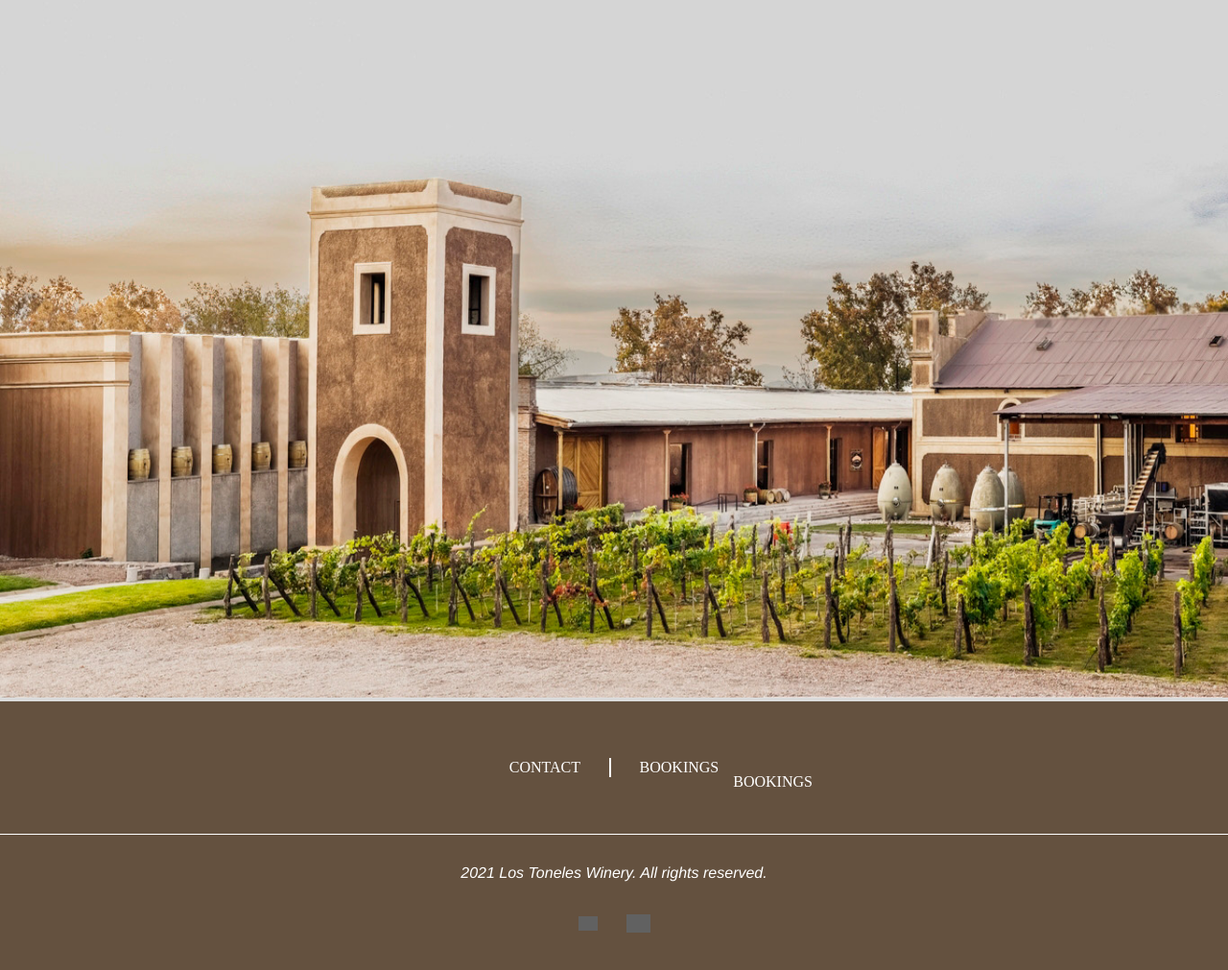
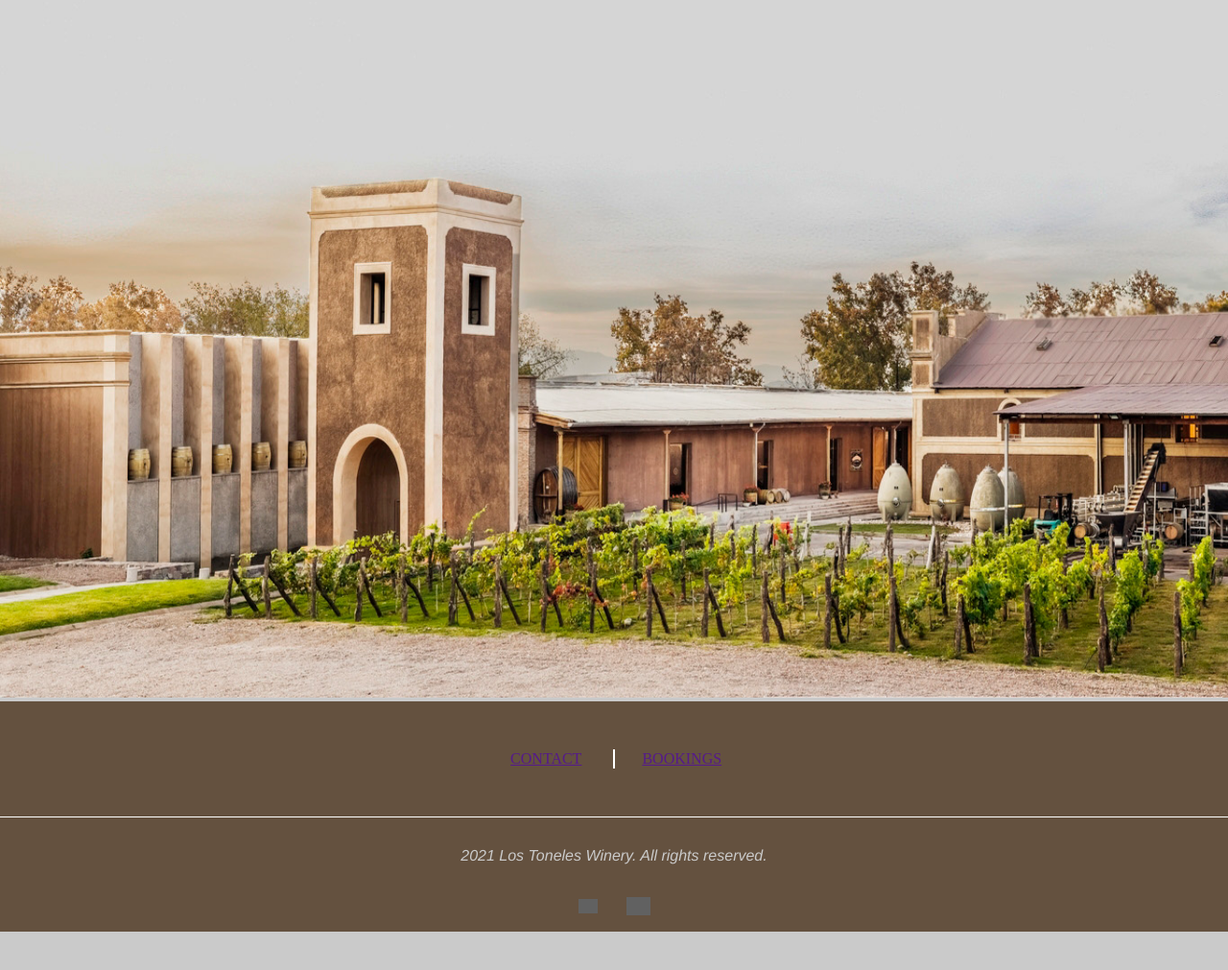
Before and after one commit to RodrigoLV9/Restaurant, a website: page public/pages/cellar.html in a window 1280 px wide. Shown: the part 73-1084 px from the top of the page at 96% size. After the commit the page ends 1044 px from the top, so only its background shows below. Drawn offline with Linux system fonts and the light colour scheme; files that its build step writes are made by us from their sources; grey boxes are pictures that could not be loaded.

Commit message:
Se ha terminado el footer por completo

```diff
--- a/src/scss/base/_footer.scss
+++ b/src/scss/base/_footer.scss
@@ -1,31 +1,57 @@
 footer{
-    height: 280px;
+    height: 240px;
     width: 100%;
     background-color: map-get($colours,primary);
 }
 .foot1{
     border-bottom: 1px solid white;
-    padding: 30px;
-    display: flex;
-    align-items: center;
-    justify-content: center;
+    padding: 40px;
+    @include flexLayout;
+    gap:20px
 }
 .foot1__link1, .foot1__link2{
+    width:100px;
+    display: block;
+    position: relative;
+    width:100px;
+    height: 40px;
+    text-align: center;
+    line-height: 40px;
+    overflow: hidden;
+}
+.link1, .link2{
+    display: block;
+    width: 100%;
+    height: 100%;
+    transition: transform .5s;
     text-decoration: none;
     color:white;
+}
+.link1::before{
     display: block;
-    margin:30px;
-
+    content: "CONTACT";
+    position: absolute;
+    z-index: 10;
+    width: 100%;
+    height: 100%;
+    transform: translateX(-100%);
 }
-.foot1__link2::after{
-    content:"BOOKINGS";
-    padding: 15px;
-    position: absolute;
-
-}
-.foot1__link2::after:hover{
+.foot1__link1:hover .link1{
     transform: translateX(100%);
 }
+.link2::before{
+    display: block;
+    content: "BOOKINGS";
+    position: absolute;
+    z-index: 10;
+    width: 100%;
+    height: 100%;
+    transform: translateX(-100%);
+}
+.foot1__link2:hover .link2{
+    transform: translateX(100%);
+}
+
 .line{
     background-color: white;
     width:1.5px;
@@ -34,8 +60,9 @@ footer{
 .footer__text{
     text-align: center;
     padding:25px;
-    color:white;
+    color:map-get($colours,tertiary);
     font-size: 16px;
+    font-style: italic;
 }
 .foot2{
     @include flexLayout;
--- a/src/scss/base/_nav.scss
+++ b/src/scss/base/_nav.scss
@@ -6,7 +6,7 @@
     height: 30px;
     position: fixed;
     margin:5px;
-    z-index: -1;
+    display: none;
 }
 .nav{
     background-color: rgba(0, 0, 0, 0.822);
@@ -40,7 +40,7 @@
 
 @media screen and (max-width:900px){
     .menu-logo{
-        z-index: 1;
+        display: block;
     }
     .nav{
         height: 500px;
--- a/src/scss/config/_variables.scss
+++ b/src/scss/config/_variables.scss
@@ -1,5 +1,5 @@
 $colours:(
     primary:#64513f,
     secundary:rgb(88, 88, 88),
-    tertiary:rgb(219, 219, 219)
+    tertiary:rgb(202, 202, 202)
 );
```
Also changed, not shown: public/index.html (+3 -3 lines), public/css/style.css, src/scss/config/_mixin.scss (line endings or trailing spaces), src/ts/main.ts (line endings or trailing spaces), 1 other file.
